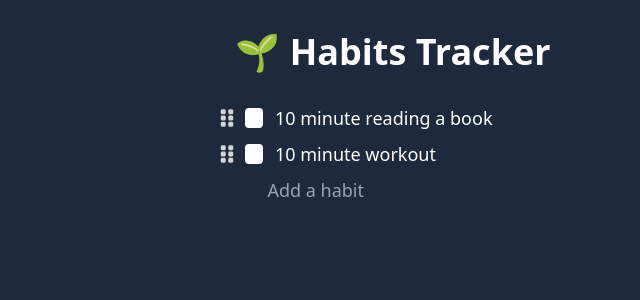
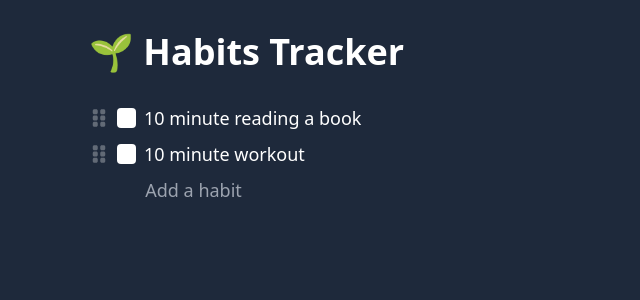
Before and after one commit to asrul10/habit-tracker, a Svelte app: page / in a window 1280 px wide. Shown: the top 300 px of the page, without its empty margins (247-887 px from the left). Built offline with nearby package versions, Linux system fonts and the light colour scheme.

Commit message:
fix mobile version bugs

```diff
--- a/src/App.svelte
+++ b/src/App.svelte
@@ -121,6 +121,7 @@
     } else {
       habitHistories.push({ ...habit, completedAt: dateNow });
     }
+    selectedMonth = formatDate(new Date(), true);
     habitHistories = habitHistories;
     habitHistoryByMonth = historyByMonth();
     habitStats = getStats(new Date());
@@ -306,10 +307,8 @@
   });
 </script>
 
-<main class="text-white sm:w-96 px-4 mx-auto py-8">
-  <div class="text-center">
-    <h1 class="text-4xl font-bold mb-8">🌱 Habits Tracker</h1>
-  </div>
+<main class="text-white base-container px-4 mx-auto py-8">
+  <h1 class="text-4xl font-bold mb-8">🌱 Habits Tracker</h1>
 
   {#each habits as habit}
     <div
@@ -328,7 +327,7 @@
         <svg
           xmlns="http://www.w3.org/2000/svg"
           viewBox="0 0 320 512"
-          class="w-5 h-5 mt-1 opacity-80"
+          class="w-5 h-5 mt-1 opacity-30"
         >
           <path
             fill="#fff"
@@ -337,7 +336,7 @@
         </svg>
       </div>
       <span
-        class="w-5 h-5 rounded mt-1 p-1 mr-1 cursor-pointer {habitHistories.find(
+        class="w-5 h-5 rounded mt-1 p-1 cursor-pointer {habitHistories.find(
           (val) => val.id === habit.id && val.completedAt === dateNow
         )
           ? `bg-blue-500`
@@ -370,7 +369,7 @@
   {/each}
 
   <div class="mb-2 flex items-start gap-x-2">
-    <div class="cursor-pointer opacity-60 font-bold invisible">:&nbsp;:</div>
+    <div class="w-5 h-5 invisible" />
     <span class="w-5 h-5 mr-1" />
     <span
       on:keyup={addHabit}
--- a/src/app.css
+++ b/src/app.css
@@ -10,6 +10,10 @@
   display: block;
 }
 
+.base-container {
+  max-width: 640px;
+}
+
 @tailwind base;
 @tailwind components;
 @tailwind utilities;
```
